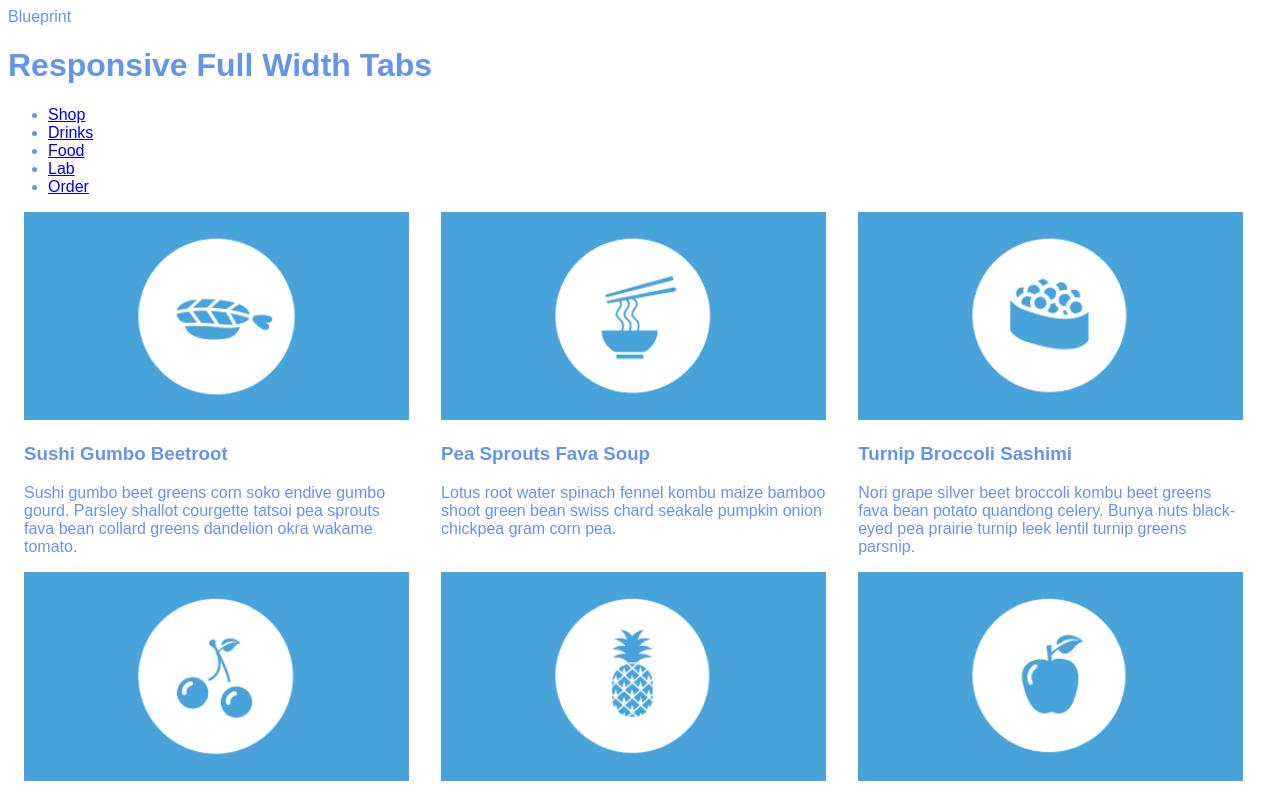
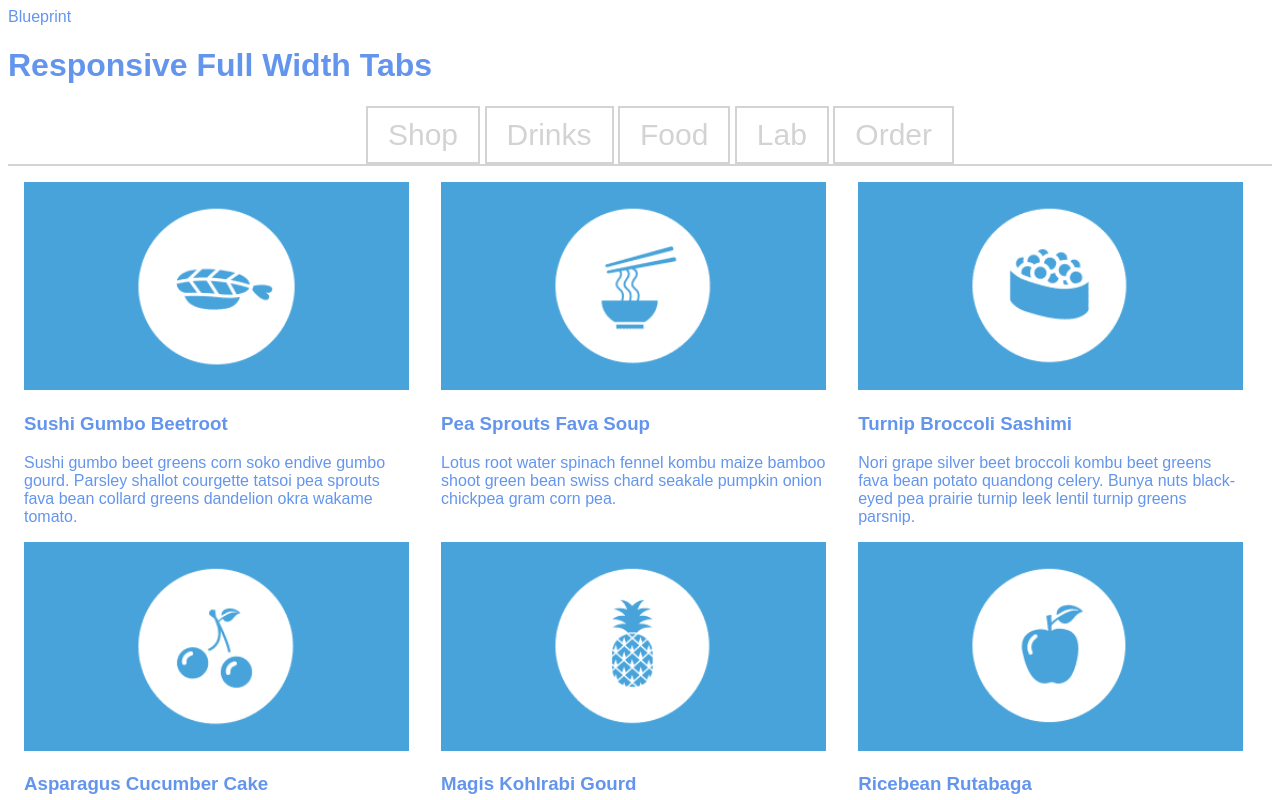
Before and after one commit to kmattiko/TIY-Assignments, a plain HTML site: page FullWidthTabs/index.html in a window 1280 px wide. Shown: the top 800 px of the page. Drawn offline with nearby package versions, Linux system fonts and the light colour scheme.

Commit message:
adding updates

```diff
--- a/FullWidthTabs/css/styles.css
+++ b/FullWidthTabs/css/styles.css
@@ -32,6 +32,32 @@ body {
 	font-family: Arial, sans-serif;
 }
 
+nav ul li {
+  display: inline-block;
+}
+
+ul {
+	border-bottom: 2px solid lightgrey;
+}
+
+nav {
+	text-align: center
+}
+
+li {
+	border: 2px solid lightgrey;
+	font-size: 30px;
+	padding-left: 20px;
+	padding-right: 20px;
+	padding-top: 10px;
+	padding-bottom: 10px;
+	margin: auto;
+}
+
+a {
+	color: lightgrey;
+	text-decoration: none;
+}
 /*.mediabox img {
 	width: 100%;
 }*/
```
